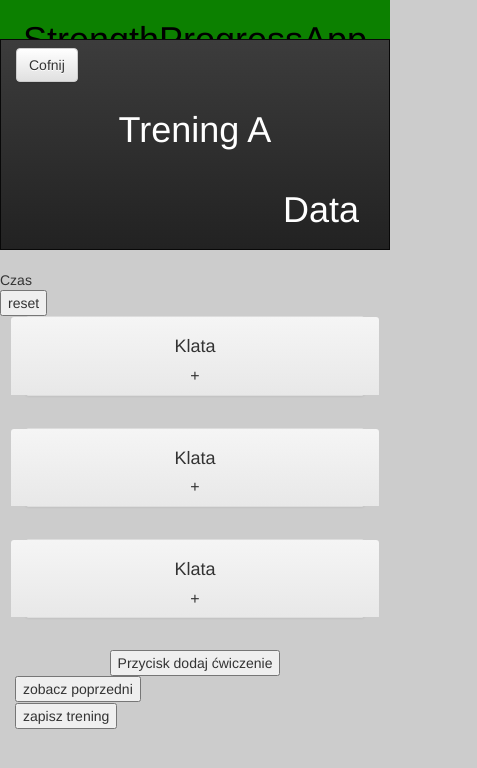
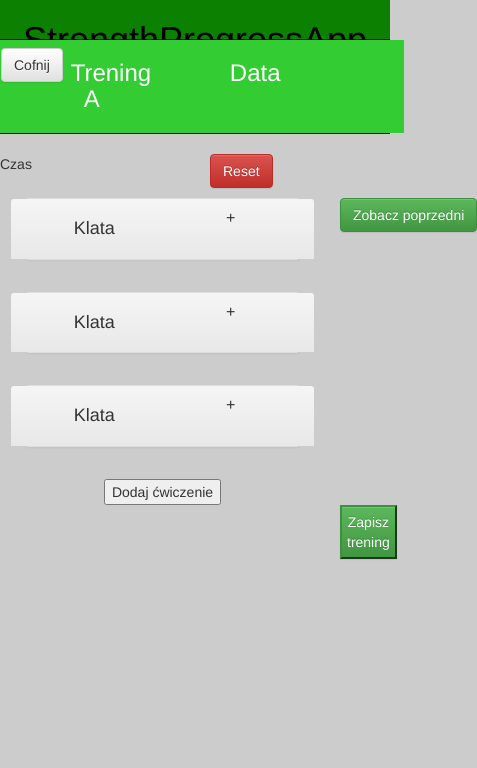
Before and after one commit to pszmyd93/strengthprogress, an Angular app: page /panel-plany/treningi/trening in a window 390 px wide. Shown: the top 768 px of the page, 477 px wide, since content can reach past the window. Built offline with nearby package versions, Linux system fonts and the light colour scheme.

Commit message:
widoki poprawka

```diff
--- a/src/app/app.component.html
+++ b/src/app/app.component.html
@@ -5,13 +5,13 @@
   </h1>
   <div class="row">
     <div>
-      <button class="guzik-top guzik1 col-sm-4" routerLink="panel-trening">Trening</button>
+      <button class="guzik-top guzik1 col-xs-4" routerLink="panel-trening">Trening</button>
     </div>
     <div>
-      <button class="guzik-top guzik2 col-sm-4" routerLink="panel-plany">Moje plany</button>
+      <button class="guzik-top guzik2 col-xs-4" routerLink="panel-plany">Moje plany</button>
     </div>
     <div>
-      <button class="guzik-top guzik3 col-sm-4" routerLink="kalendarz">Kalendarz</button>
+      <button class="guzik-top guzik3 col-xs-4" routerLink="kalendarz">Kalendarz</button>
     </div>
 
   </div>
--- a/src/app/panel-plany/panel-plany.component.css
+++ b/src/app/panel-plany/panel-plany.component.css
@@ -1,5 +1,5 @@
 .button {
-    width: 60%;
+    width: 50%;
     min-height: 30px;
     margin-bottom: 15px;
 
@@ -8,5 +8,5 @@
     text-align: center;
 }
 .guzik1 {
-    margin-top: 10px;
+    margin-top: 20px;
 }
--- a/src/app/plany/miniatura/miniatura.component.css
+++ b/src/app/plany/miniatura/miniatura.component.css
@@ -1,6 +1,6 @@
 .pole-miniatury {
     border: 1px solid whitesmoke;
-    background-color: #ccccff;
+    background-color: #33cc33;
     border-radius: 5px;
     padding: 5px;
     width: 50%;
@@ -16,3 +16,12 @@
     left: 20%;
     position: absolute;
 }
+.element-drop {
+    clear: both;
+    color: #333;
+    display: block;
+    font-weight: 400;
+    line-height: 1.42857;
+    padding: 3px 20px;
+    white-space: nowrap;
+}
--- a/src/app/plany/miniatura/miniatura.component.html
+++ b/src/app/plany/miniatura/miniatura.component.html
@@ -7,8 +7,8 @@
     <button class="btn btn-primary dropdown-toggle" type="button" data-toggle="dropdown">Opcje
     <span class="caret"></span></button>
     <ul class="dropdown-menu">
-      <li><button routerLink="treningi/trening">Rozpocznij</button></li>
-      <li><button routerLink="plany/plan-treningowy">>Edytuj</button></li>
+      <li><a href="#" routerLink="treningi/trening">Rozpocznij</a></li>
+      <li><a href="#" routerLink="plany/plan-treningowy">Edytuj</a></li>
       <li><a href="#">Usuń</a></li>
     </ul>
   </div>
--- a/src/app/plany/plan-treningowy/plan-treningowy.component.css
+++ b/src/app/plany/plan-treningowy/plan-treningowy.component.css
@@ -8,3 +8,10 @@ h1 {
 .nav-elem {
     border-bottom: 1px solid white;
 }
+.container-fluid-nav {
+    background-color: #33cc33;
+
+}
+.start {
+    padding-top: 40px;
+}
--- a/src/app/plany/plan-treningowy/plan-treningowy.component.html
+++ b/src/app/plany/plan-treningowy/plan-treningowy.component.html
@@ -1,13 +1,13 @@
 <nav class="navbar navbar-inverse">
-  <div class="container-fluid row">
+  <div class="container-fluid-nav row">
 
-		<div class="text-left col-md-3">
+		<div class="text-left col-xs-3">
       <button type="button" class="btn btn-default navbar-btn" routerLink="/">Cofnij</button>
     </div>
-    <div class="text-center col-md-6 row">
-      <a href=""><div class="col-md-6"><h1>Trening A</h1></div></a>
+    <div class="text-center col-xs-6">
+      <a href=""><h1>Trening A</h1></a>
     </div>
-    <div class="text-right col-md-3">
+    <div class="text-right col-xs-3">
       <button type="button" class="btn btn-default navbar-btn">BUTTON2</button>
     </div>
 
@@ -17,25 +17,33 @@
 <div class="center">
   <div class="container-fluid row">
 
-    <div class="col-md-10 text-center">
-      <app-szablon-cwiczenia *ngFor="let szablonCwiczenia of szablonyCwiczen; let i = index"  [szablonCwiczenia]="szablonCwiczenia" [nr] = "i"></app-szablon-cwiczenia>
+    <div class="col-xs-10 text-center">
+      <app-szablon-cwiczenia *ngFor="let szablonCwiczenia of szablonyCwiczen; let i = index"  [szablonCwiczenia]="szablonCwiczenia" [nr] = i></app-szablon-cwiczenia>
       <button>Dodaj ćwiczenie</button>
     </div>
 
-    <div class="col-md-2">
-      <div><h1>Przycisk dropdown: czy przerwy > ile czasu przerwa, kolor do wyboru</h1></div>
-      <div><h1>Przycisk rozpocznij trening</h1></div>
+    <div class="col-xs-2">
+      <div class="dropdown">
+        <button class="btn btn-primary dropdown-toggle" type="button" data-toggle="dropdown">Opcje
+        <span class="caret"></span></button>
+        <ul class="dropdown-menu">
+          <li><a href="#" routerLink="">Czy przerwy</a></li>
+          <li><a href="#" routerLink="">Czas</a></li>
+          <li><a href="#">Znacznik treningu (kolor)</a></li>
+        </ul>
+      </div>
+      <div class="start"><button class="btn btn-success">Start</button></div>
     </div>
 
   </div>
   <div class="container-fluid row">
 
-    <div class="col-md-10 text-center">
+    <div class="col-xs-10 text-center">
 
     </div>
 
-    <div class="col-md-2 ">
-      <h1>Zapisz trening</h1>
+    <div class="col-xs-2 ">
+      <div class=""><button class="btn btn-success">Zapisz trening</button></div>
     </div>
 
   </div>
--- a/src/app/plany/szablon-cwiczenia/szablon-cwiczenia.component.ts
+++ b/src/app/plany/szablon-cwiczenia/szablon-cwiczenia.component.ts
@@ -8,7 +8,7 @@ import { SzablonCwiczenia } from '../szablon-cwiczenia';
 })
 export class SzablonCwiczeniaComponent implements OnInit {
   @Input() szablonCwiczenia: SzablonCwiczenia;
-
+  @Input() nr: number;
   constructor() { }
 
   ngOnInit() {
--- a/src/app/treningi/cwiczenie/cwiczenie.component.html
+++ b/src/app/treningi/cwiczenie/cwiczenie.component.html
@@ -2,11 +2,11 @@
     <div class="panel panel-default">
       <div class="panel-heading row">
 
-        <div class="col-md-6">
+        <div class="col-xs-6">
           <h4>Klata</h4>
         </div>
 
-        <div class="col-md-6">
+        <div class="col-xs-6">
           <h4 class="panel-title">
             <a data-toggle="collapse" href="#collapse1">+</a>
           </h4>
@@ -19,17 +19,17 @@
 
           <li class="list-group-item">
             <div class="row">
-              <div class="col-md-4">set: 1</div>
-              <div class="col-md-4">weight: 100</div>
-              <div class="col-md-4">reps: 3</div>
+              <div class="col-xs-4">set: 1</div>
+              <div class="col-xs-4">weight: 100</div>
+              <div class="col-xs-4">reps: 3</div>
             </div>
           </li>
 
           <li class="list-group-item">
             <div class="row">
-              <div class="col-md-4">set: 2</div>
-              <div class="col-md-4">weight: 100</div>
-              <div class="col-md-4">reps: 3</div>
+              <div class="col-xs-4">set: 2</div>
+              <div class="col-xs-4">weight: 100</div>
+              <div class="col-xs-4">reps: 3</div>
             </div>
           </li>
 
@@ -37,9 +37,9 @@
 
 
         <div class="row collapse-bottom">
-              <div class="col-md-6"><button>dodaj serię</button></div>
+              <div class="col-xs-6"><button>dodaj serię</button></div>
 
-              <div class="col-md-6"><button>usun serię</button></div>
+              <div class="col-xs-6"><button>usun serię</button></div>
         </div>
 
 
--- a/src/app/treningi/trening/trening.component.css
+++ b/src/app/treningi/trening/trening.component.css
@@ -4,7 +4,17 @@ nav {
 h1 {
     color: white;
     padding-bottom: 10px;
+    font-size: 24px;
 }
 .nav-elem {
     border-bottom: 1px solid white;
 }
+.container-fluid-nav {
+    background-color: #33cc33;
+}
+.zapisz-btn {
+    padding: 5px;
+}
+.czas {
+    margin-bottom: 10px;
+}
--- a/src/app/treningi/trening/trening.component.html
+++ b/src/app/treningi/trening/trening.component.html
@@ -1,14 +1,14 @@
 <nav class="navbar navbar-inverse">
-  <div class="container-fluid row">
+  <div class="container-fluid-nav row">
 
-		<div class="text-left col-md-2">
+		<div class="text-left col-xs-2">
       <button type="button" class="btn btn-default navbar-btn" routerLink="/">Cofnij</button>
     </div>
-    <div class="text-center col-md-5 row">
-      <a href=""><div class="col-md-6"><h1>Trening A</h1></div></a>
+    <div class="text-center col-xs-5 row">
+      <a href=""><div class="col-xs-6"><h1>Trening A</h1></div></a>
     </div>
-    <div class="text-right col-md-5">
-      <a href=""><div class="col-md-6"><h1>Data</h1></div></a>
+    <div class="text-right col-xs-5">
+      <a href=""><div class="col-xs-6"><h1>Data</h1></div></a>
     </div>
 
   </div>
@@ -16,35 +16,35 @@
 
 <div class="center">
 
-  <div class="row">
+  <div class="row czas">
 
-      <div id="czas" class="col-md-6">Czas</div>
-      <div class="col-md-6"><button>reset</button></div>
+      <div id="czas" class="col-xs-6">Czas</div>
+      <div class="col-xs-6"><button class="btn btn-danger reset-btn">Reset</button></div>
 
   </div>
 
   <div class="container-fluid row">
 
-    <div class="col-md-10 text-center">
+    <div class="col-xs-10 text-center">
       <app-cwiczenie></app-cwiczenie>
       <app-cwiczenie></app-cwiczenie>
       <app-cwiczenie></app-cwiczenie>
-      <button>Przycisk dodaj ćwiczenie</button>
+      <button>Dodaj ćwiczenie</button>
     </div>
 
-    <div class="col-md-2">
-      <div><button id="poprzedni-btn">zobacz poprzedni</button></div>
+    <div class="col-xs-2">
+      <div><button id="poprzedni-btn" class="btn btn-success">Zobacz poprzedni</button></div>
     </div>
 
   </div>
   <div class="container-fluid row">
 
-    <div class="col-md-10 text-center">
+    <div class="col-xs-10 text-center">
 
     </div>
 
-    <div class="col-md-2 ">
-      <button id="zapisz-btn">zapisz trening</button>
+    <div class="col-xs-2 ">
+      <button id="zapisz-btn" class="btn-success zapisz-btn">Zapisz trening</button>
     </div>
 
   </div>
```
